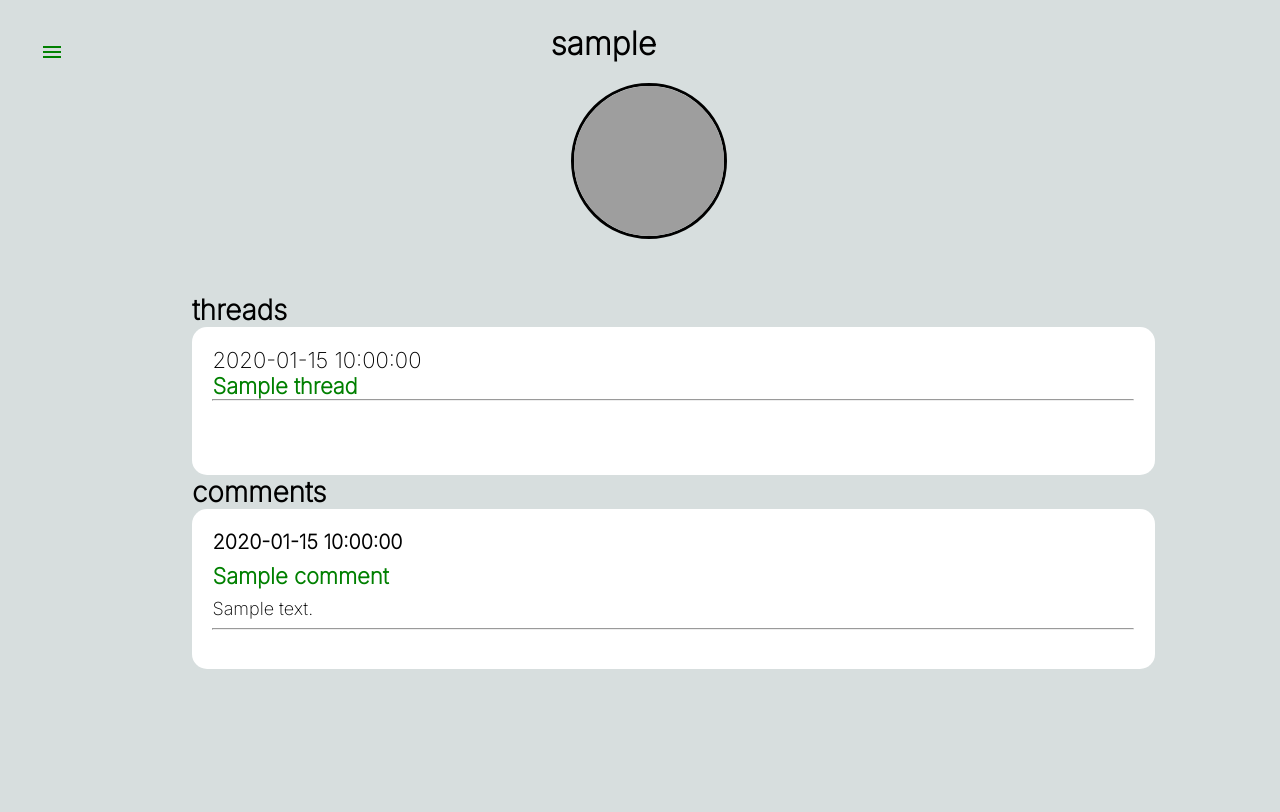
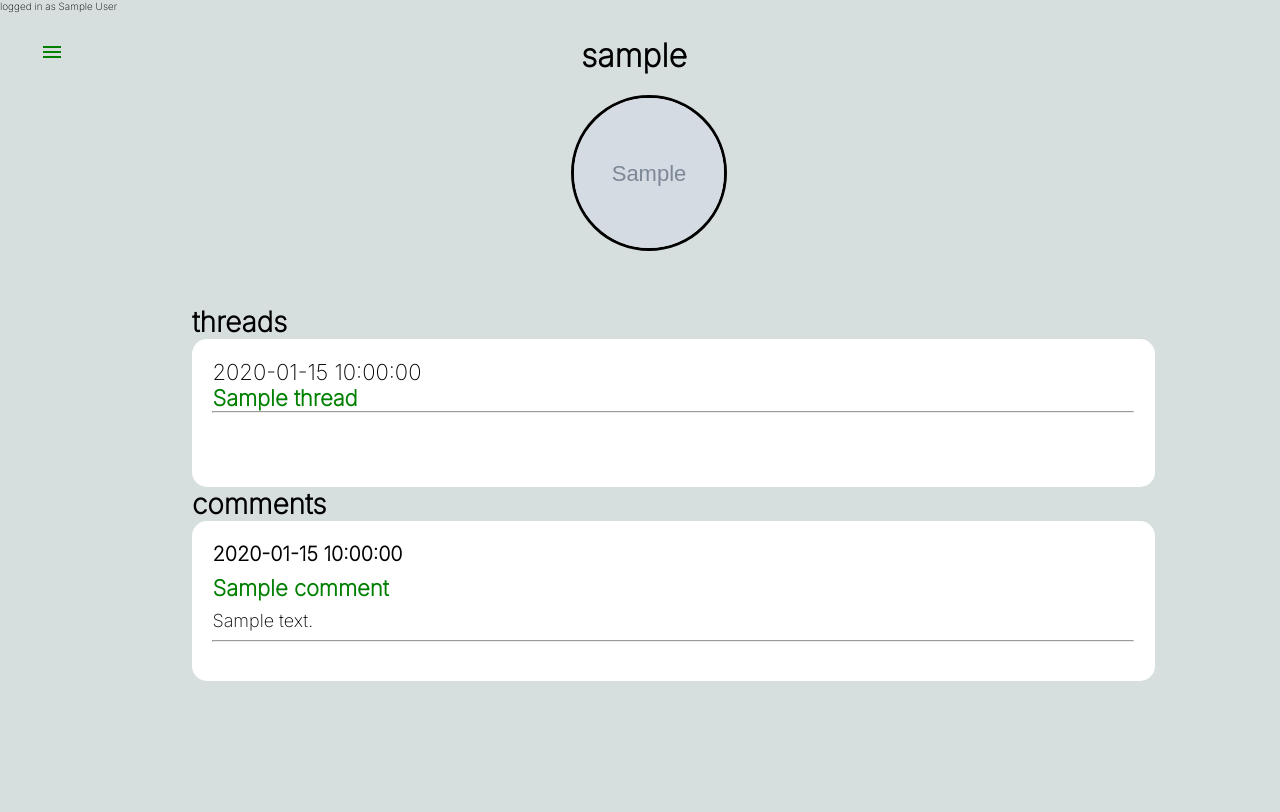
Before and after one commit to HiramLpzRdz/TechX-TeamMiners, a Flask app: a page that uses templates/user.html in a window 1280 px wide. Before the commit the page ends 669 px from the top, so only its background shows below. Run offline with Flask 2, Linux system fonts and the light colour scheme; the visitor is signed in with stand-in values (Sample User, id 1); grey boxes marked "Sample" are stand-in pictures; a database or web service that is not in the repository returns one stand-in record (values such as "Sample title"); some libraries are stand-ins or nearby versions; grey boxes are pictures that could not be loaded.

Commit message:
added ability to change profile picture

```diff
--- a/app.py
+++ b/app.py
@@ -119,13 +119,30 @@ def user(username):
     :param user_id: str - id of user profile
     :return renders user.html
     '''
-    if not session:
-        return render_template('login.html')
+    # if not session:
+    #     return render_template('login.html')
     threads_by_user = threads.find({'author': username})
     comments_by_user = comments.find({'author': username})
+    user_info = users.find_one({'name': username})
+    print(type(user_info))
+    print('**&&&&***&&**&*&')
     return render_template('user.html', threads=threads_by_user,
                            comments=comments_by_user, username=username,
-                           session=session)
+                           session=session, user_info=user_info)
+
+@app.route('/change_profile', methods=['GET', 'POST'])
+def change_profile():
+    if request.method == 'GET':
+        return "you shouldn't be here"
+    if not session:
+        return render_template('index.html')
+    new_link = request.form['new_link']
+    user_info = {'name': session['username']}
+    new_address = {"$set": {"profile_image": new_link}}
+    users.update_one(user_info, new_address)
+    return redirect('/user/' + session['username'])
+
+
 
 @app.route('/thread/<thread_number>', methods=['GET', 'POST'])
 def thread(thread_number):
--- a/static/css/user.css
+++ b/static/css/user.css
@@ -12,7 +12,7 @@ body {
 .user_info {
     font-size: 3.2em;
     display: block;
-    margin-left: 35%;
+    margin-left: 38%;
     font-weight: bold;
 }
 
@@ -59,8 +59,6 @@ input[type=submit]{
    text-align:center;
    transition: all 0.2s;
 }
-
-
 
 input[type=submit]:hover{
    background-color:#4095c6;
--- a/templates/user.html
+++ b/templates/user.html
@@ -36,19 +36,20 @@
             </li>
         </ul>
     </div>
+    logged in as {{session['username']}}
     <div class="main">
         <a href="#" class="material-icons-outlined menu"> menu </a>
         <div class="page_content">
         <div class="user_info">
             {{username}}
         </div>
-            <img src="https://png.pngitem.com/pimgs/s/22-223968_default-profile-picture-circle-hd-png-download.png" alt="Thom Yorke" class="profile_picture">
+            <img src="{{user_info['profile_image']}}" alt="user profile pic" class="profile_picture">
             {% if session['username'] == username %}
             <div class="cpp_text">
             Change Profile Picture
             </div>
             <form action ='/change_profile', method = 'POST'>
-            <input type="text" class="new_link" placeholder="img url"><br>
+            <input type="text" name="new_link" class="new_link" placeholder="img url"><br>
                 <input type="submit" value="Submit">
             </form>
             {% endif %}
```
